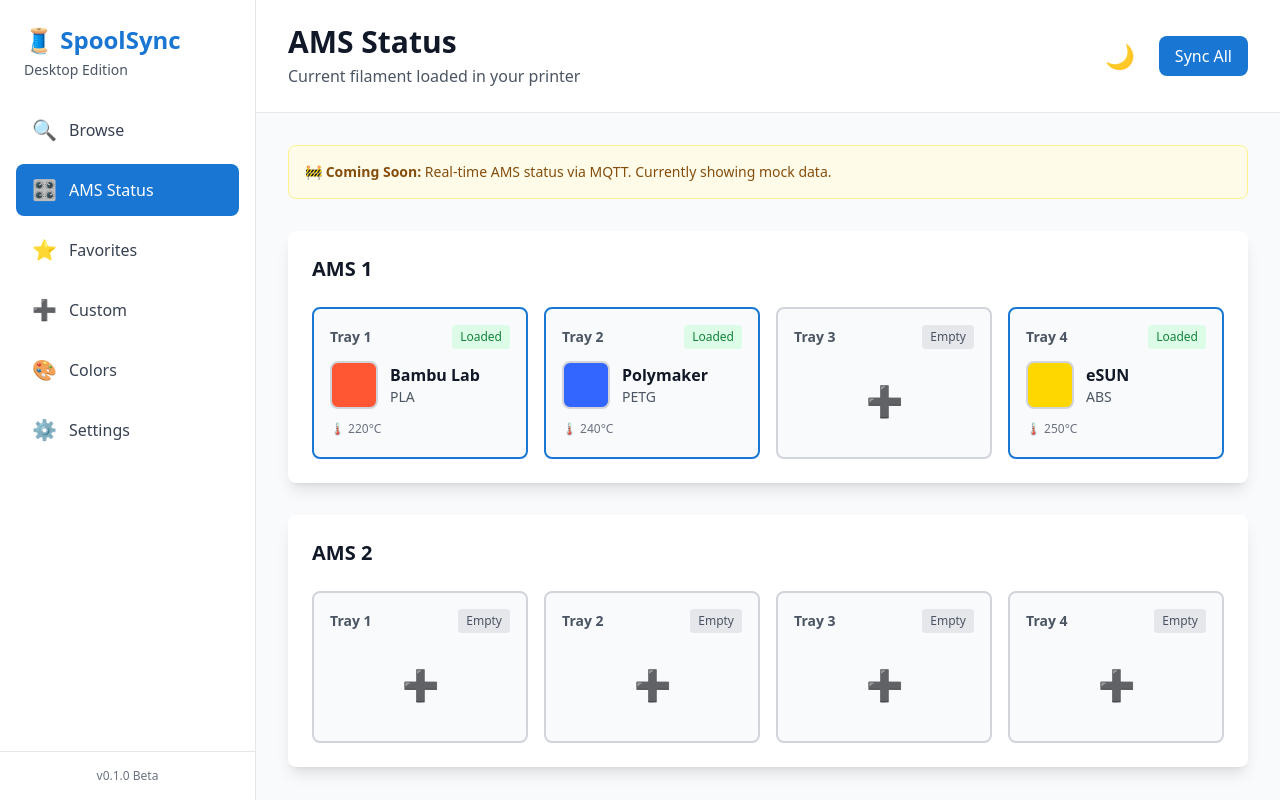
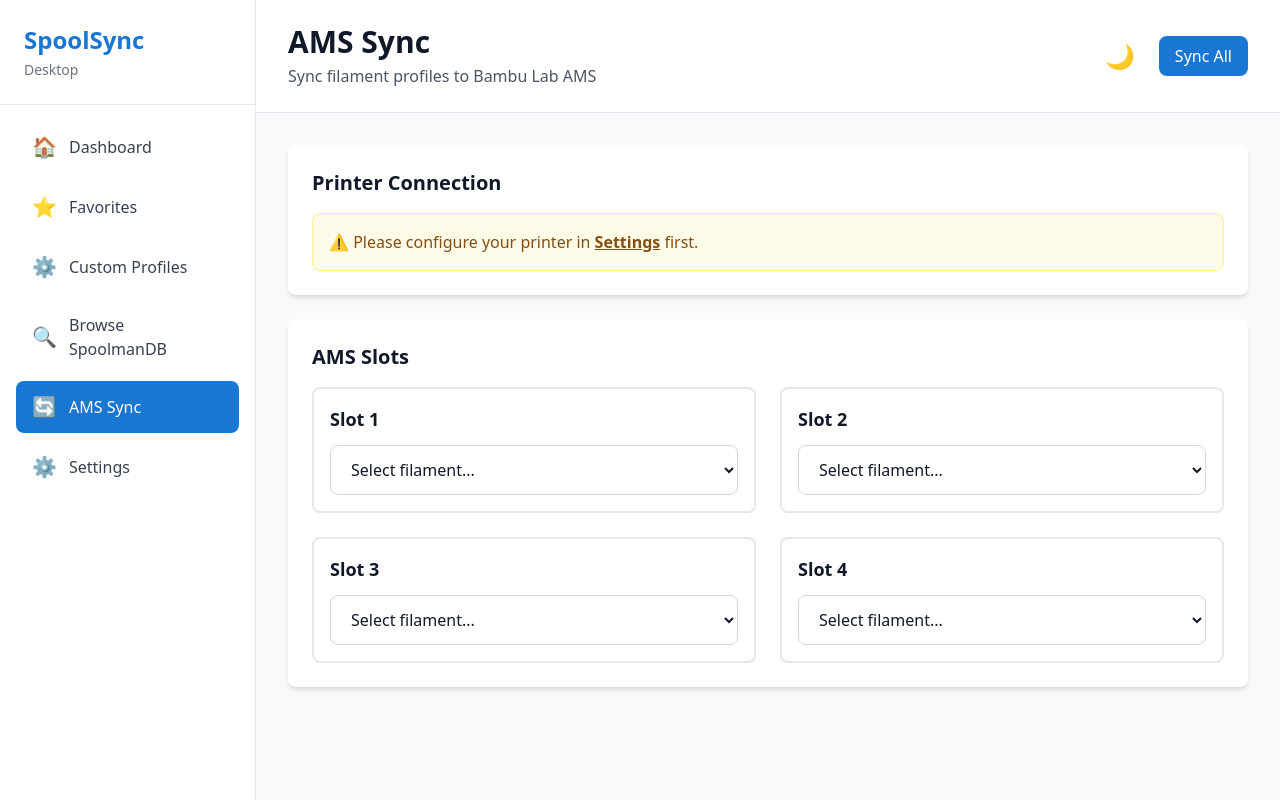
Before and after one commit to GaelicThunder/SpoolSync-Desktop, a SvelteKit app: page /ams in a window 1280 px wide. Built offline with nearby package versions, Linux system fonts and the light colour scheme.

Commit message:
Disable FilamentColors page, implement AMS sync page

```diff
--- a/src/lib/components/Sidebar.svelte
+++ b/src/lib/components/Sidebar.svelte
@@ -2,44 +2,38 @@
   import { page } from '$app/stores';
 
   const navItems = [
-    { href: '/browse', label: 'Browse', icon: '🔍' },
-    { href: '/ams', label: 'AMS Status', icon: '🎛️' },
-    { href: '/', label: 'Favorites', icon: '⭐' },
-    { href: '/custom', label: 'Custom', icon: '➕' },
-    { href: '/colors', label: 'Colors', icon: '🎨' },
-    { href: '/settings', label: 'Settings', icon: '⚙️' },
+    { name: 'Dashboard', path: '/', icon: '🏠' },
+    { name: 'Favorites', path: '/favorites', icon: '⭐' },
+    { name: 'Custom Profiles', path: '/custom', icon: '⚙️' },
+    { name: 'Browse SpoolmanDB', path: '/browse', icon: '🔍' },
+    { name: 'AMS Sync', path: '/ams', icon: '🔄' },
+    { name: 'Settings', path: '/settings', icon: '⚙️' },
   ];
 
   $: currentPath = $page.url.pathname;
 </script>
 
-<aside class="w-64 bg-white dark:bg-gray-800 border-r border-gray-200 dark:border-gray-700 flex flex-col">
-  <div class="p-6">
-    <h1 class="text-2xl font-bold text-primary">🧵 SpoolSync</h1>
-    <p class="text-sm text-gray-600 dark:text-gray-400 mt-1">Desktop Edition</p>
+<aside class="w-64 bg-white dark:bg-gray-800 border-r border-gray-200 dark:border-gray-700">
+  <div class="p-6 border-b border-gray-200 dark:border-gray-700">
+    <h1 class="text-2xl font-bold text-primary">SpoolSync</h1>
+    <p class="text-sm text-gray-500 dark:text-gray-400 mt-1">Desktop</p>
   </div>
 
-  <nav class="flex-1 px-4">
+  <nav class="p-4">
     <ul class="space-y-2">
       {#each navItems as item}
         <li>
           <a
-            href={item.href}
-            class="flex items-center gap-3 px-4 py-3 rounded-lg transition-colors {currentPath === item.href
+            href={item.path}
+            class="flex items-center gap-3 px-4 py-3 rounded-lg transition-colors {currentPath === item.path
               ? 'bg-primary text-white'
               : 'text-gray-700 dark:text-gray-300 hover:bg-gray-100 dark:hover:bg-gray-700'}"
           >
             <span class="text-xl">{item.icon}</span>
-            <span class="font-medium">{item.label}</span>
+            <span class="font-medium">{item.name}</span>
           </a>
         </li>
       {/each}
     </ul>
   </nav>
-
-  <div class="p-4 border-t border-gray-200 dark:border-gray-700">
-    <p class="text-xs text-gray-500 dark:text-gray-400 text-center">
-      v0.1.0 Beta
-    </p>
-  </div>
 </aside>
--- a/src/routes/ams/+page.svelte
+++ b/src/routes/ams/+page.svelte
@@ -1,95 +1,238 @@
 <script lang="ts">
+  import { onMount } from 'svelte';
+  import { invoke } from '@tauri-apps/api/core';
   import Header from '$lib/components/Header.svelte';
+  import { getFavorites, getCustomProfiles, type FilamentProfile } from '$lib/stores/filaments';
+  import { getSettings, saveSettings, type Settings } from '$lib/stores/settings';
 
-  const mockAMS = [
-    {
-      id: 0,
-      name: 'AMS 1',
-      trays: [
-        { id: 0, brand: 'Bambu Lab', material: 'PLA', color: '#FF5733', temp: 220, loaded: true },
-        { id: 1, brand: 'Polymaker', material: 'PETG', color: '#3366FF', temp: 240, loaded: true },
-        { id: 2, brand: null, material: null, color: null, temp: null, loaded: false },
-        { id: 3, brand: 'eSUN', material: 'ABS', color: '#FFD700', temp: 250, loaded: true },
-      ],
+  interface AMSSlot {
+    slot_id: number;
+    filament?: FilamentProfile;
+  }
+
+  let settings: Settings | null = null;
+  let slots: AMSSlot[] = Array.from({ length: 4 }, (_, i) => ({ slot_id: i }));
+  let favorites: FilamentProfile[] = [];
+  let customProfiles: FilamentProfile[] = [];
+  let allProfiles: FilamentProfile[] = [];
+
+  let testingConnection = false;
+  let syncingSlot: number | null = null;
+  let connectionStatus = '';
+
+  onMount(async () => {
+    settings = await getSettings();
+    favorites = await getFavorites();
+    customProfiles = await getCustomProfiles();
+    allProfiles = [...favorites, ...customProfiles];
+  });
+
+  async function testConnection() {
+    if (!settings?.printer_ip || !settings?.printer_access_code || !settings?.printer_serial) {
+      connectionStatus = '❌ Configure printer in Settings first';
+      return;
+    }
+
+    testingConnection = true;
+    connectionStatus = '🔌 Testing connection...';
+
+    try {
+      const result = await invoke<string>('test_printer_connection', {
+        config: {
+          name: settings.printer_name || 'Bambu Printer',
+          ip_address: settings.printer_ip,
+          access_code: settings.printer_access_code,
+          serial_number: settings.printer_serial,
         },
-    {
-      id: 1,
-      name: 'AMS 2',
-      trays: [
-        { id: 0, brand: null, material: null, color: null, temp: null, loaded: false },
-        { id: 1, brand: null, material: null, color: null, temp: null, loaded: false },
-        { id: 2, brand: null, material: null, color: null, temp: null, loaded: false },
-        { id: 3, brand: null, material: null, color: null, temp: null, loaded: false },
-      ],
+      });
+      connectionStatus = '✅ ' + result;
+    } catch (error) {
+      connectionStatus = '❌ ' + error;
+    } finally {
+      testingConnection = false;
+    }
+  }
+
+  async function syncSlot(slotId: number) {
+    const slot = slots[slotId];
+    if (!slot.filament) {
+      alert('Select a filament for this slot first');
+      return;
+    }
+
+    if (!settings?.printer_ip || !settings?.printer_access_code || !settings?.printer_serial) {
+      alert('Configure printer in Settings first');
+      return;
+    }
+
+    syncingSlot = slotId;
+
+    try {
+      const result = await invoke<string>('sync_to_ams', {
+        config: {
+          name: settings.printer_name || 'Bambu Printer',
+          ip_address: settings.printer_ip,
+          access_code: settings.printer_access_code,
+          serial_number: settings.printer_serial,
         },
-  ];
+        command: {
+          slot_id: slotId,
+          brand: slot.filament.brand,
+          material: slot.filament.material,
+          color: slot.filament.color,
+          nozzle_temp: slot.filament.nozzle_temp,
+          bed_temp: slot.filament.bed_temp,
+        },
+      });
+      alert('✅ ' + result);
+    } catch (error) {
+      alert('❌ Failed to sync: ' + error);
+    } finally {
+      syncingSlot = null;
+    }
+  }
+
+  function assignFilament(slotId: number, profile: FilamentProfile) {
+    slots[slotId].filament = profile;
+    slots = [...slots];
+  }
+
+  function clearSlot(slotId: number) {
+    slots[slotId].filament = undefined;
+    slots = [...slots];
+  }
 </script>
 
 <div class="flex flex-col h-full">
-  <Header title="AMS Status" subtitle="Current filament loaded in your printer"></Header>
+  <Header title="AMS Sync" subtitle="Sync filament profiles to Bambu Lab AMS"></Header>
 
-  <div class="p-8 space-y-8">
+  <div class="p-8 space-y-6 flex-1 overflow-auto">
+    <div class="bg-white dark:bg-gray-800 rounded-lg shadow-md p-6">
+      <h2 class="text-xl font-bold text-gray-900 dark:text-white mb-4">Printer Connection</h2>
+
+      {#if !settings?.printer_ip}
         <div class="bg-yellow-50 dark:bg-yellow-900/20 border border-yellow-200 dark:border-yellow-800 rounded-lg p-4">
-      <p class="text-yellow-800 dark:text-yellow-200 text-sm">
-        🚧 <strong>Coming Soon:</strong> Real-time AMS status via MQTT. Currently showing mock data.
+          <p class="text-yellow-800 dark:text-yellow-200">
+            ⚠️ Please configure your printer in <a href="/settings" class="underline font-semibold">Settings</a> first.
           </p>
         </div>
+      {:else}
+        <div class="space-y-3">
+          <div class="grid grid-cols-2 gap-4 text-sm">
+            <div>
+              <span class="text-gray-500 dark:text-gray-400">Printer:</span>
+              <span class="ml-2 font-medium text-gray-900 dark:text-white">{settings.printer_name || 'N/A'}</span>
+            </div>
+            <div>
+              <span class="text-gray-500 dark:text-gray-400">IP:</span>
+              <span class="ml-2 font-medium text-gray-900 dark:text-white">{settings.printer_ip}</span>
+            </div>
+            <div>
+              <span class="text-gray-500 dark:text-gray-400">Serial:</span>
+              <span class="ml-2 font-mono text-gray-900 dark:text-white">{settings.printer_serial}</span>
+            </div>
+          </div>
 
-    {#each mockAMS as ams}
-      <div class="bg-white dark:bg-gray-800 rounded-lg shadow-lg p-6">
-        <h3 class="text-xl font-bold text-gray-900 dark:text-white mb-6">
-          {ams.name}
-        </h3>
+          <button
+            onclick={testConnection}
+            disabled={testingConnection}
+            class="px-6 py-3 bg-blue-600 text-white rounded-lg hover:bg-blue-700 transition-colors font-semibold disabled:opacity-50 disabled:cursor-not-allowed"
+          >
+            {testingConnection ? '🔌 Testing...' : '🔌 Test Connection'}
+          </button>
 
-        <div class="grid grid-cols-1 md:grid-cols-2 lg:grid-cols-4 gap-4">
-          {#each ams.trays as tray}
-            <div class="bg-gray-50 dark:bg-gray-700 rounded-lg p-4 border-2 {tray.loaded ? 'border-primary' : 'border-gray-300 dark:border-gray-600'}">
-              <div class="flex items-center justify-between mb-3">
-                <span class="text-sm font-semibold text-gray-600 dark:text-gray-400">
-                  Tray {tray.id + 1}
-                </span>
-                {#if tray.loaded}
-                  <span class="text-xs bg-green-100 dark:bg-green-900/30 text-green-700 dark:text-green-300 px-2 py-1 rounded">
-                    Loaded
-                  </span>
-                {:else}
-                  <span class="text-xs bg-gray-200 dark:bg-gray-600 text-gray-600 dark:text-gray-400 px-2 py-1 rounded">
-                    Empty
-                  </span>
+          {#if connectionStatus}
+            <p class="text-sm {connectionStatus.startsWith('✅') ? 'text-green-600 dark:text-green-400' : 'text-red-600 dark:text-red-400'}">
+              {connectionStatus}
+            </p>
+          {/if}
+        </div>
       {/if}
     </div>
 
-              {#if tray.loaded}
-                <div class="flex items-center gap-3 mb-3">
+    <div class="bg-white dark:bg-gray-800 rounded-lg shadow-md p-6">
+      <h2 class="text-xl font-bold text-gray-900 dark:text-white mb-4">AMS Slots</h2>
+
+      <div class="grid grid-cols-1 md:grid-cols-2 gap-6">
+        {#each slots as slot (slot.slot_id)}
+          <div class="border-2 border-gray-200 dark:border-gray-700 rounded-lg p-4">
+            <div class="flex items-center justify-between mb-3">
+              <h3 class="text-lg font-semibold text-gray-900 dark:text-white">
+                Slot {slot.slot_id + 1}
+              </h3>
+              {#if slot.filament}
+                <button
+                  onclick={() => clearSlot(slot.slot_id)}
+                  class="text-red-600 dark:text-red-400 hover:text-red-700 dark:hover:text-red-300 text-sm"
+                >
+                  ❌ Clear
+                </button>
+              {/if}
+            </div>
+
+            {#if slot.filament}
+              <div class="bg-gray-50 dark:bg-gray-700/50 rounded-lg p-4 mb-3">
+                <div class="flex items-center gap-3 mb-2">
                   <div
-                    class="w-12 h-12 rounded-lg border-2 border-gray-300 dark:border-gray-600 flex-shrink-0"
-                    style="background-color: {tray.color}"
+                    class="w-12 h-12 rounded-lg border-2 border-gray-300 dark:border-gray-600"
+                    style="background-color: {slot.filament.color}"
                   ></div>
-                  <div class="flex-1 min-w-0">
-                    <p class="font-semibold text-gray-900 dark:text-white truncate">
-                      {tray.brand}
+                  <div>
+                    <p class="font-semibold text-gray-900 dark:text-white">
+                      {slot.filament.brand}
                     </p>
                     <p class="text-sm text-gray-600 dark:text-gray-400">
-                      {tray.material}
+                      {slot.filament.material}
                     </p>
                   </div>
                 </div>
-                <div class="text-xs text-gray-500 dark:text-gray-400">
-                  🌡️ {tray.temp}°C
+                <div class="grid grid-cols-2 gap-2 text-xs text-gray-600 dark:text-gray-400">
+                  <div>🌡️ Nozzle: {slot.filament.nozzle_temp}°C</div>
+                  <div>🔥 Bed: {slot.filament.bed_temp}°C</div>
+                  <div>📏 Density: {slot.filament.density}</div>
+                  <div>📍 Diameter: {slot.filament.diameter}mm</div>
                 </div>
+              </div>
+
+              <button
+                onclick={() => syncSlot(slot.slot_id)}
+                disabled={syncingSlot === slot.slot_id}
+                class="w-full px-4 py-3 bg-primary text-white rounded-lg hover:bg-blue-700 transition-colors font-semibold disabled:opacity-50 disabled:cursor-not-allowed"
+              >
+                {syncingSlot === slot.slot_id ? '🔄 Syncing...' : '🔄 Sync to AMS'}
+              </button>
             {:else}
-                <div class="h-20 flex items-center justify-center text-gray-400 dark:text-gray-500">
-                  <span class="text-3xl">➕</span>
-                </div>
+              <select
+                onchange={(e) => {
+                  const index = parseInt(e.currentTarget.value);
+                  if (!isNaN(index)) assignFilament(slot.slot_id, allProfiles[index]);
+                }}
+                class="w-full px-4 py-3 border border-gray-300 dark:border-gray-600 rounded-lg bg-white dark:bg-gray-700 text-gray-900 dark:text-white focus:ring-2 focus:ring-primary outline-none"
+              >
+                <option value="">Select filament...</option>
+                {#if favorites.length > 0}
+                  <optgroup label="⭐ Favorites">
+                    {#each favorites as profile, i}
+                      <option value={i}>
+                        {profile.brand} {profile.material} - {profile.color}
+                      </option>
+                    {/each}
+                  </optgroup>
+                {/if}
+                {#if customProfiles.length > 0}
+                  <optgroup label="⚙️ Custom">
+                    {#each customProfiles as profile, i}
+                      <option value={favorites.length + i}>
+                        {profile.brand} {profile.material} - {profile.color}
+                      </option>
+                    {/each}
+                  </optgroup>
+                {/if}
+              </select>
             {/if}
           </div>
         {/each}
       </div>
     </div>
-    {/each}
-
-    <div class="text-center text-gray-500 dark:text-gray-400 text-sm">
-      <p>Connect your printer in Settings to see real-time AMS status</p>
   </div>
 </div>
-</div>
```
Lines whose indentation alone changed are shown as unchanged.
